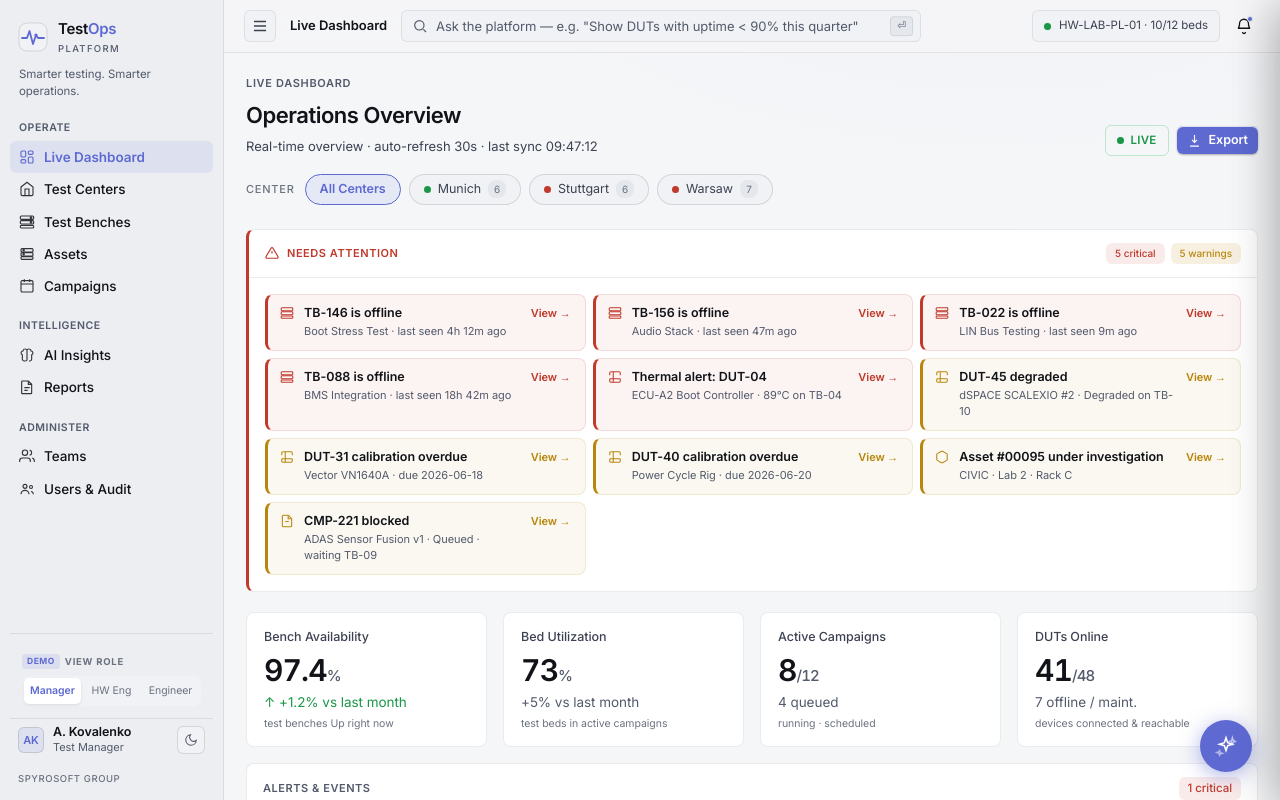
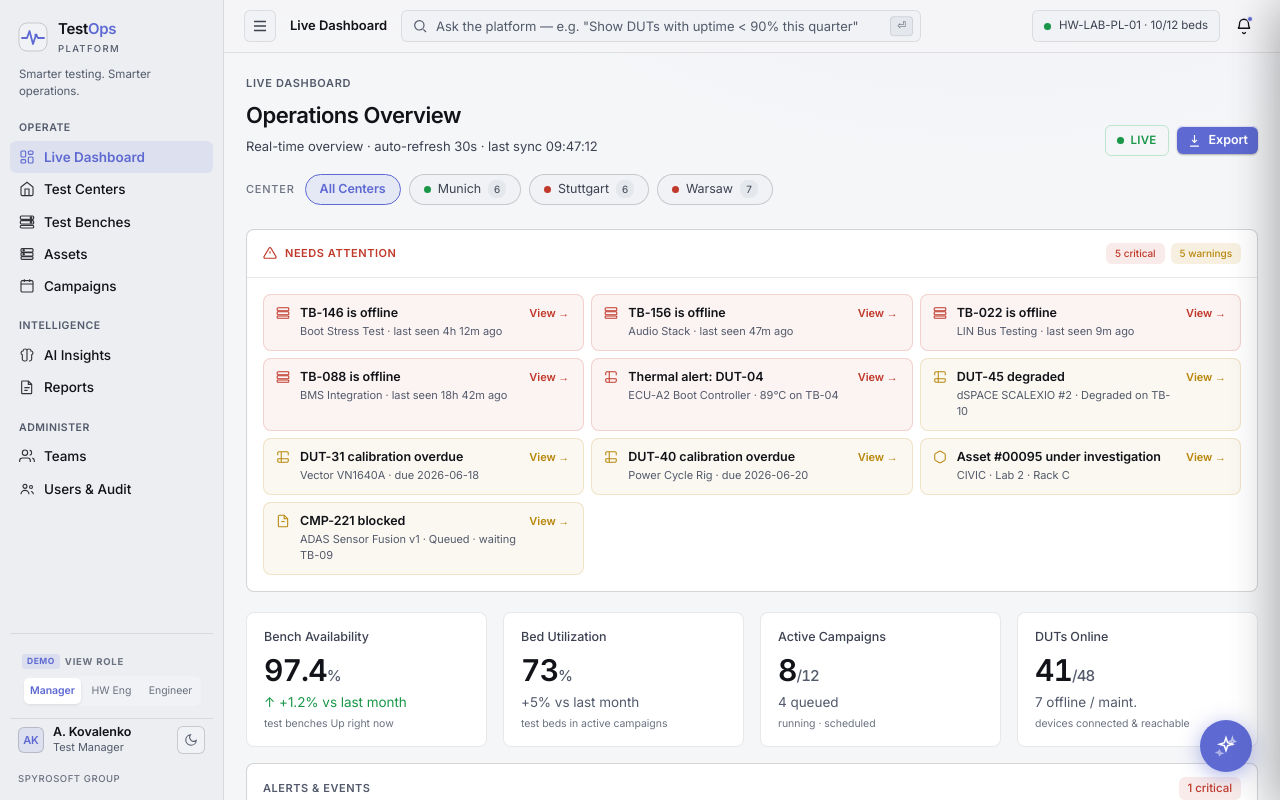
Before and after one commit to git-matand/TestOps-Demo, a React (Vite) app: page / in a window 1280 px wide. Shown: the top 800 px of the page. Built offline with nearby package versions, Linux system fonts and the light colour scheme.

Commit message:
UI fixes

```diff
--- a/src/app/components/BenchDetail.tsx
+++ b/src/app/components/BenchDetail.tsx
@@ -824,8 +824,7 @@ function WiringDiagram({ bench, assets }: { bench: TestBench; assets: Asset[] })
                     style={{
                       flex: 1, minWidth: 0,
                       background: isOpen ? "var(--panel-3)" : "var(--panel-2)",
-                      border: `1px solid ${isOpen ? stateColor : "var(--line)"}`,
-                      borderLeft: `3px solid ${stateColor}`,
+                      border: "1px solid var(--line-2)",
                       borderRadius: isOpen ? "8px 8px 0 0" : 8,
                       padding: "8px 12px",
                       cursor: "pointer",
--- a/src/app/components/Dashboard.tsx
+++ b/src/app/components/Dashboard.tsx
@@ -167,8 +167,8 @@ function CenterPill({
         <span style={{
           fontSize: 10, padding: "0 5px", borderRadius: 8, minWidth: 18,
           textAlign: "center", lineHeight: "18px", display: "inline-block",
-          background: active ? "rgba(94,106,210,.2)" : "var(--panel-3)",
-          color: active ? "var(--brand)" : "var(--ink-4)",
+          background: active ? "var(--brand-dim)" : "var(--panel-3)",
+          color: active ? "var(--brand)" : "var(--ink-2)",
         }}>
           {count}
         </span>
@@ -197,8 +197,7 @@ function IssueCard({ issue, onAct }: { issue: Issue; onAct: () => void }) {
       display: "flex", alignItems: "flex-start", gap: 10,
       padding: "10px 12px", borderRadius: 8,
       background: s.bg,
-      border: `1px solid ${s.border}25`,
-      borderLeft: `3px solid ${s.border}`,
+      border: `1px solid ${s.border}30`,
     }}>
       <svg width="14" height="14" viewBox="0 0 24 24" fill="none"
         stroke={s.border} strokeWidth="1.8"
@@ -309,7 +308,7 @@ export function Dashboard({ onBedClick, onGoReports, addToast, role = "engineer"
 
       {/* ── Needs Attention ──────────────────────────────────────────────── */}
       {issues.length > 0 && (
-        <div className="to-panel" style={{ marginBottom: 20, borderLeft: "3px solid var(--bad)" }}>
+        <div className="to-panel" style={{ marginBottom: 20 }}>
           <div className="to-panel-h">
             <div style={{ display: "flex", alignItems: "center", gap: 8 }}>
               <svg width="14" height="14" viewBox="0 0 24 24" fill="none" stroke="var(--bad)" strokeWidth="2">
--- a/src/app/components/Teams.tsx
+++ b/src/app/components/Teams.tsx
@@ -87,8 +87,7 @@ function TeamCard({ team, onEdit }: { team: Team; onEdit: () => void }) {
 
   return (
     <div style={{
-      background:"var(--panel)", borderRadius:12, border:"1px solid var(--line)",
-      borderLeft:`3px solid ${c.border}`,
+      background:"var(--panel)", borderRadius:12, border:"1px solid var(--line-2)",
       display:"flex", flexDirection:"column",
     }}>
       {/* Header */}
--- a/src/app/components/TestCenters.tsx
+++ b/src/app/components/TestCenters.tsx
@@ -132,8 +132,7 @@ function CenterCard({
         onClick={onClick}
         style={{
           background: "var(--panel)", borderRadius: 12,
-          border: "1px solid var(--line)",
-          borderLeft: `3px solid ${st.color}`,
+          border: "1px solid var(--line-2)",
           cursor: "pointer", overflow: "hidden",
           transition: "box-shadow .15s, transform .15s",
         }}
@@ -348,8 +347,8 @@ function DetailView({ center, benches, onBack }: {
 
       {/* Hero header */}
       <div style={{
-        background: "var(--panel)", borderRadius: 12, border: "1px solid var(--line)",
-        borderLeft: `3px solid ${st.color}`, padding: "20px 24px", marginBottom: 20,
+        background: "var(--panel)", borderRadius: 12, border: "1px solid var(--line-2)",
+        padding: "20px 24px", marginBottom: 20,
       }}>
         <div style={{ display: "flex", alignItems: "flex-start", gap: 14 }}>
           <div style={{
--- a/src/styles/testops.css
+++ b/src/styles/testops.css
@@ -7,8 +7,8 @@
 /* ─── Dark theme (opt-in) ─────────────────────────────────────────────────── */
 .testops[data-theme="dark"] {
   --bg:#08090A; --bg-2:#0B0C0E; --panel:#0E0F11; --panel-2:#141517; --panel-3:#1B1C1F;
-  --line:rgba(255,255,255,.07); --line-2:rgba(255,255,255,.11);
-  --ink:#F7F8F8; --ink-2:#8A8F98; --ink-3:#62666D; --ink-4:#42454B;
+  --line:rgba(255,255,255,.10); --line-2:rgba(255,255,255,.17);
+  --ink:#F7F8F8; --ink-2:#8A8F98; --ink-3:#7B8190; --ink-4:#6E7585;
   --brand:#828BF5; --brand-2:#A2A9F8; --brand-3:#C3C8FB;
   --brand-cta:#5E6AD2; --brand-dim:rgba(94,106,210,.16); --brand-glow:rgba(94,106,210,.30);
   --accent:#FC7840; --accent-2:#FF9466; --accent-dim:rgba(252,120,64,.15);
@@ -26,7 +26,7 @@
 /* ─── Light theme (default) ──────────────────────────────────────────────── */
 .testops {
   --bg:#F5F6F8; --bg-2:#ECEEF2; --panel:#FFFFFF; --panel-2:#F0F2F5; --panel-3:#E4E7EC;
-  --line:rgba(0,0,0,.08); --line-2:rgba(0,0,0,.12);
+  --line:rgba(0,0,0,.09); --line-2:rgba(0,0,0,.17);
   --ink:#111318; --ink-2:#3D4252; --ink-3:#525A6B; --ink-4:#6B7280;
   --brand:#5E6AD2; --brand-2:#4A55C0; --brand-3:#3A44A8;
   --brand-cta:#5E6AD2; --brand-dim:rgba(94,106,210,.10); --brand-glow:rgba(94,106,210,.20);
@@ -130,7 +130,7 @@
 .to-btn.sm{height:28px;padding:0 10px;font-size:12.5px}
 
 /* panels */
-.to-panel{background:var(--panel);border:1px solid var(--line);border-radius:var(--r);box-shadow:var(--hl)}
+.to-panel{background:var(--panel);border:1px solid var(--line-2);border-radius:var(--r);box-shadow:var(--hl)}
 .to-panel-h{display:flex;align-items:center;justify-content:space-between;gap:12px;padding:13px 16px;border-bottom:1px solid var(--line)}
 .to-panel-h h3{margin:0;font-size:13px;font-weight:600;font-family:var(--ui);letter-spacing:-.01em}
 .to-eyebrow{font-family:var(--ui);font-size:11px;letter-spacing:.05em;text-transform:uppercase;color:var(--ink-3);font-weight:510}
```
